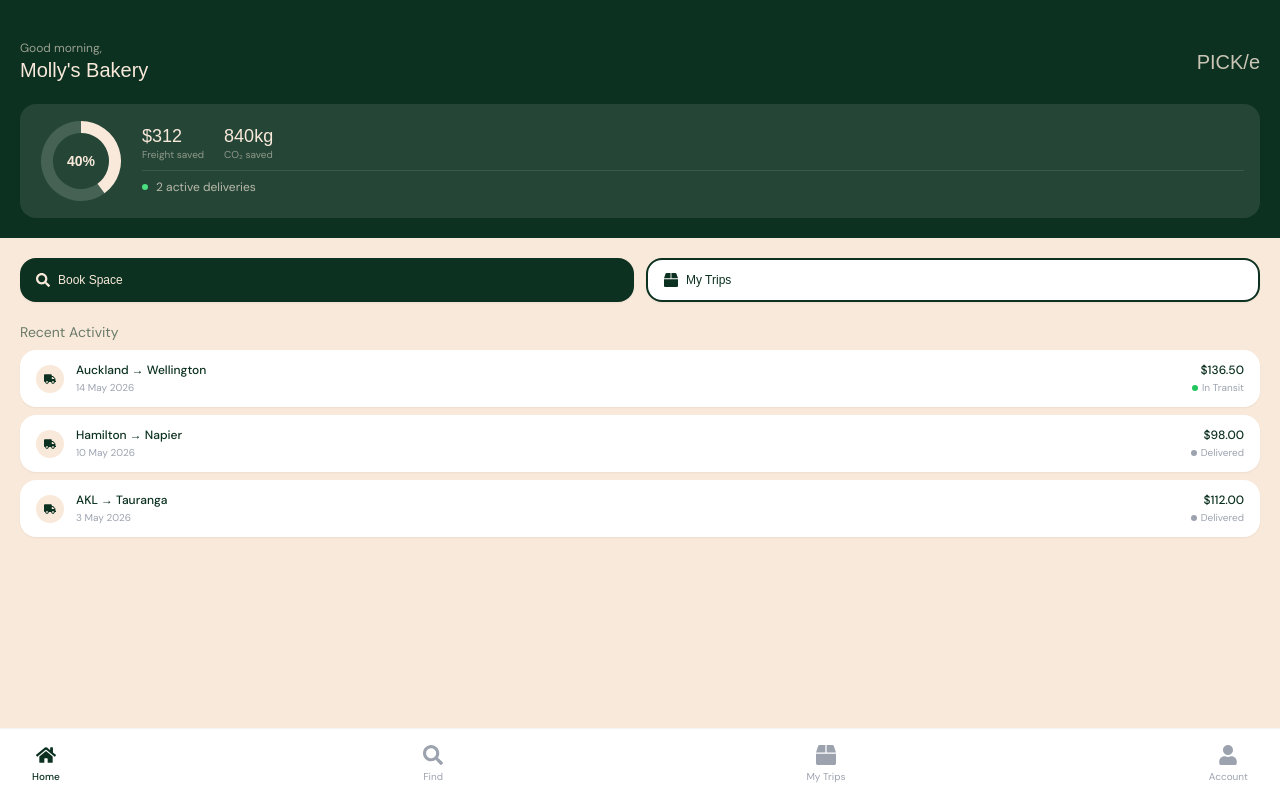
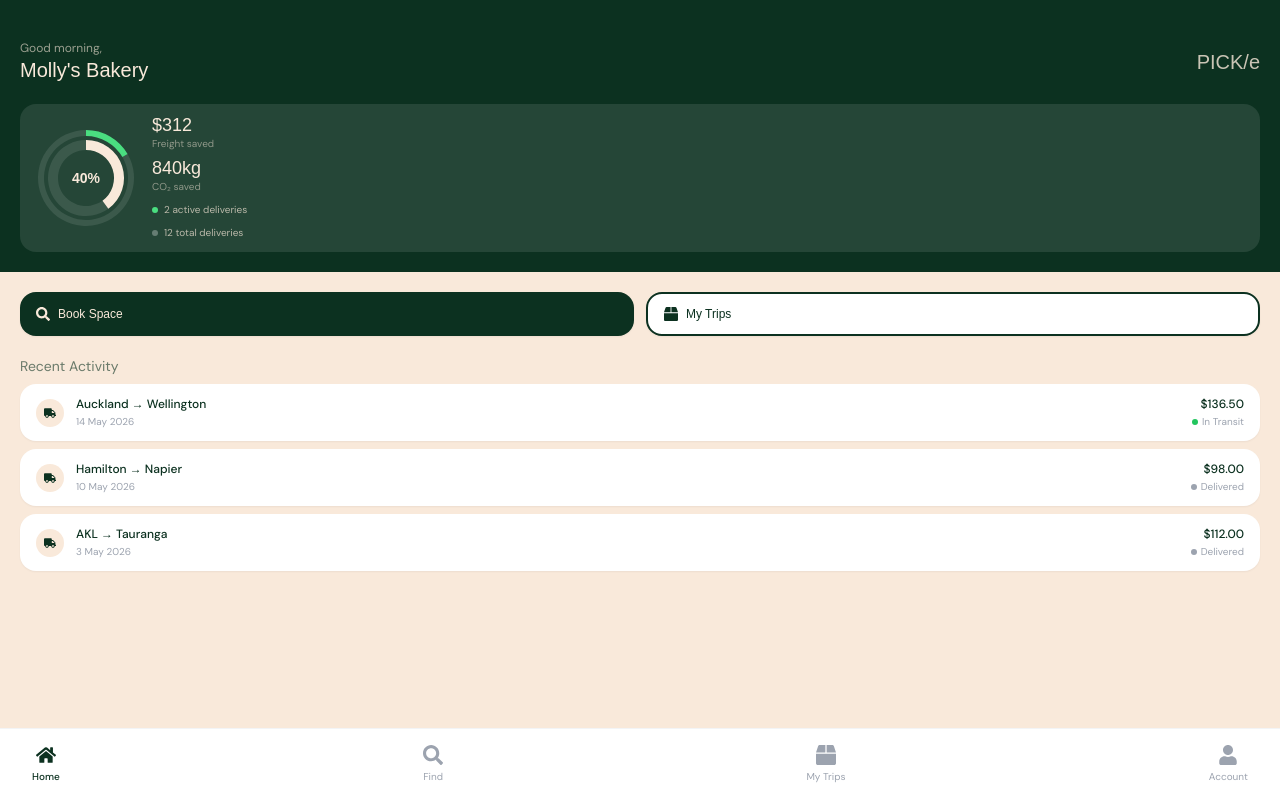
Before and after one commit to ac147616/pickle-app, a React (Vite) app: page /dashboard/1 in a window 1280 px wide. Built offline with nearby package versions, Linux system fonts and the light colour scheme; a web font is replaced by a local one.

Commit message:
fixed donut glitch and added outer green delivery no. ring

```diff
--- a/src/pages/Dashboard.jsx
+++ b/src/pages/Dashboard.jsx
@@ -93,35 +93,62 @@ export default function Dashboard() {
         </div>
 
         {/* ── VISUAL STATS ROW ── */}
-        {/* Left: donut ring for freight savings, Right: key numbers */}
         <div className="flex items-center gap-4 bg-white bg-opacity-10 rounded-2xl px-4 py-3">
 
-        {/* ── DONUT RING ── */}
-        {/* Shows how much has been saved vs what would have been paid */}
-        <div className="relative flex items-center justify-center">
-        <PieChart width={90} height={90}>
+        {/* ── DOUBLE DONUT RING ── */}
+        {/* Outer ring: active deliveries as % of total */}
+        {/* Inner ring: freight cost saved as % of traditional cost */}
+        <div className="relative flex items-center justify-center flex-shrink-0">
+        <PieChart width={100} height={100}>
+
+            {/* ── OUTER RING — active deliveries ratio ── */}
             <Pie
             data={[
-                // Saved slice — cream color
-                { name: 'Saved', value: data.savings.amount },
-                // Remaining slice — what was still paid
-                { name: 'Paid', value: data.savings.traditional - data.savings.amount },
+                // Green slice: active deliveries out of total
+                { value: 2 },
+                // Remaining slice: completed
+                { value: 12 - 2 },
             ]}
-            cx={40}
-            cy={40}
+            cx={45}
+            cy={45}
+            innerRadius={42}
+            outerRadius={48}
+            startAngle={90}
+            endAngle={-270}
+            dataKey="value"
+            // strokeWidth 0 removes the glitch lines between slices
+            strokeWidth={0}
+            isAnimationActive={false}
+            >
+            {/* Active portion in green */}
+            <Cell fill="#4ade80" />
+            {/* Remaining in faded white */}
+            <Cell fill="rgba(255,255,255,0.1)" />
+            </Pie>
+
+            {/* ── INNER RING — freight savings ── */}
+            <Pie
+            data={[
+                { value: data.savings.amount },
+                { value: data.savings.traditional - data.savings.amount },
+            ]}
+            cx={45}
+            cy={45}
             innerRadius={28}
-            outerRadius={40}
+            outerRadius={38}
             startAngle={90}
             endAngle={-270}
             dataKey="value"
             strokeWidth={0}
+            isAnimationActive={false}
             >
             <Cell fill="#f9e9da" />
-            <Cell fill="rgba(255,255,255,0.15)" />
+            <Cell fill="rgba(255,255,255,0.1)" />
             </Pie>
+
         </PieChart>
 
-        {/* Percentage saved shown in center of ring */}
+        {/* Savings percentage in center of inner ring */}
         <div className="absolute flex flex-col items-center justify-center">
             <span className="text-[#f9e9da] text-sm font-bold"
             style={{ fontFamily: 'Belleza, sans-serif' }}>
@@ -130,13 +157,10 @@ export default function Dashboard() {
         </div>
         </div>
 
-        {/* Right side: two clean stats */}
-        <div className="flex flex-col flex-1">
+        {/* ── RIGHT SIDE STATS ── */}
+        <div className="flex flex-col gap-2 flex-1">
 
-        {/* ── KEY STATS ── */}
-        <div className="flex gap-5">
-
-            {/* Money saved stat */}
+        {/* Freight saved */}
         <div>
             <p className="text-[#f9e9da] text-lg leading-none"
             style={{ fontFamily: 'Belleza, sans-serif' }}>
@@ -148,7 +172,7 @@ export default function Dashboard() {
             </p>
         </div>
 
-            {/* CO2 saved stat */}
+        {/* CO2 saved */}
         <div>
             <p className="text-[#f9e9da] text-lg leading-none"
             style={{ fontFamily: 'Belleza, sans-serif' }}>
@@ -160,18 +184,21 @@ export default function Dashboard() {
             </p>
         </div>
 
+        {/* Active deliveries with green dot */}
+        <div className="flex items-center gap-1.5">
+            <div className="w-1.5 h-1.5 rounded-full bg-green-400"></div>
+            <p className="text-[#f9e9da] text-[10px] opacity-70"
+            style={{ fontFamily: 'DM Sans, sans-serif' }}>
+            2 active deliveries
+            </p>
         </div>
 
-        {/* Divider */}
-        <div className="w-full h-px bg-white opacity-10 my-2"></div>
-
-        {/* Active deliveries shown as one clean line */}
-        <div className="flex items-center gap-2">
-            {/* Green dot to show active status */}
-            <div className="w-1.5 h-1.5 rounded-full bg-green-400"></div>
-            <p className="text-[#f9e9da] text-xs opacity-70"
+        {/* Total deliveries */}
+        <div className="flex items-center gap-1.5">
+            <div className="w-1.5 h-1.5 rounded-full bg-white opacity-30"></div>
+            <p className="text-[#f9e9da] text-[10px] opacity-70"
             style={{ fontFamily: 'DM Sans, sans-serif' }}>
-            2 active deliveries
+            12 total deliveries
             </p>
         </div>
 
```
Lines whose indentation alone changed are shown as unchanged.
